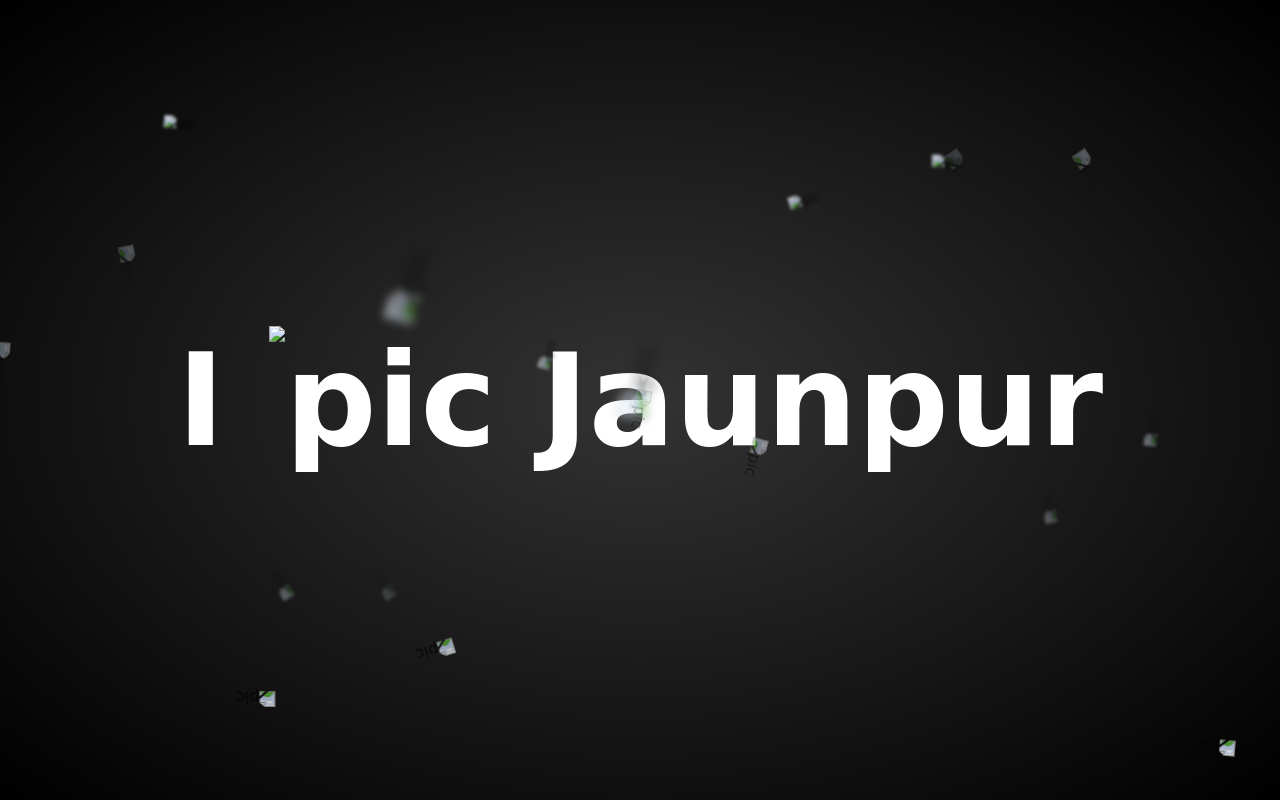
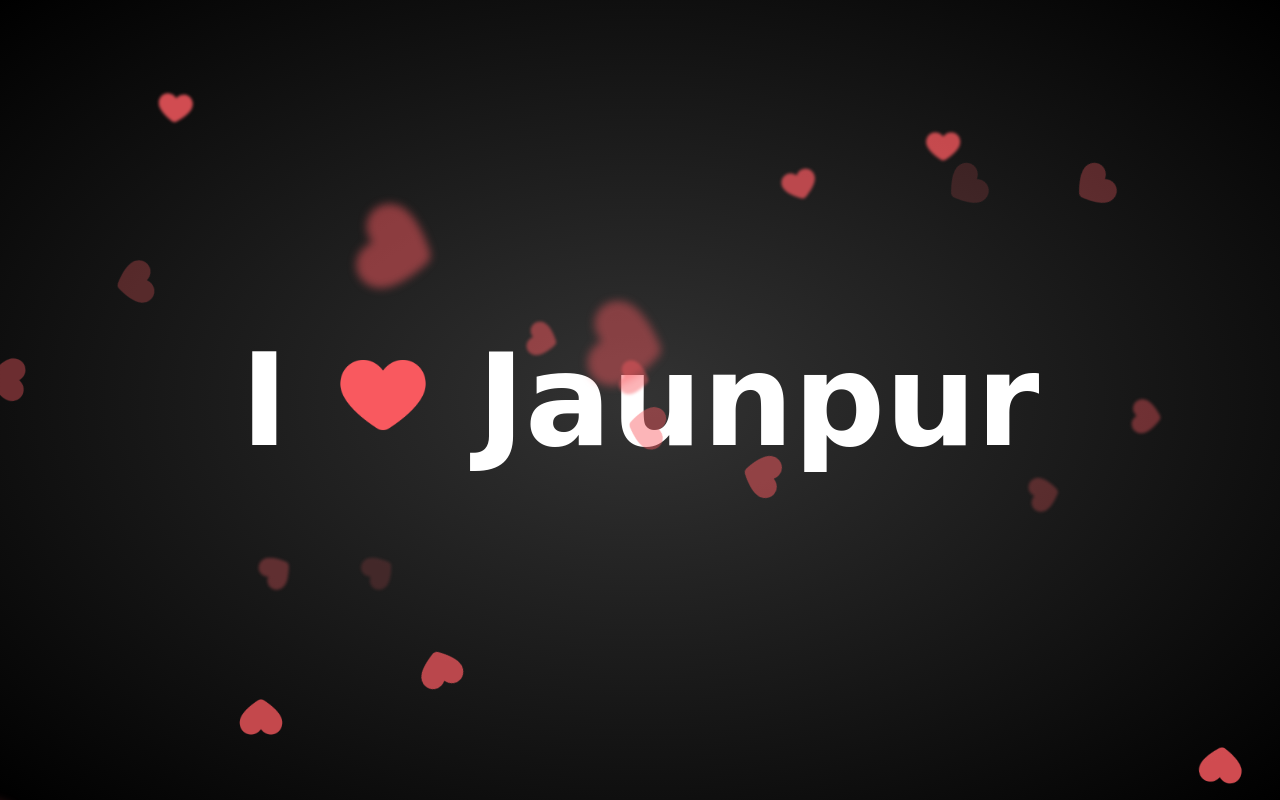
Before and after one commit to prajapatiraj8212/ilovejaunpur, a plain HTML site: page index.html in a window 1280 px wide. Drawn offline with Linux system fonts and the light colour scheme.

Commit message:
heart pic bug fixed

```diff
--- a/index.html
+++ b/index.html
@@ -162,42 +162,42 @@
 
 <body>
     <section>
-        <h2>I <img src="../htmlprgapp/heart.png" alt="pic"> Jaunpur </h2>
+        <h2>I <img src="./heart.png" alt="pic"> Jaunpur </h2>
         <div class="set">
-            <div> <img src="../htmlprgapp/heart.png" alt="pic"></div>
-            <div> <img src="../htmlprgapp/heart.png" alt="pic"></div>
-            <div> <img src="../htmlprgapp/heart.png" alt="pic"></div>
-            <div> <img src="../htmlprgapp/heart.png" alt="pic"></div>
-            <div> <img src="../htmlprgapp/heart.png" alt="pic"></div>
-            <div> <img src="../htmlprgapp/heart.png" alt="pic"></div>
-            <div> <img src="../htmlprgapp/heart.png" alt="pic"></div>
-            <div> <img src="../htmlprgapp/heart.png" alt="pic"></div>
-            <div> <img src="../htmlprgapp/heart.png" alt="pic"></div>
-            <div> <img src="../htmlprgapp/heart.png" alt="pic"></div>
+            <div> <img src="./heart.png" alt="pic"></div>
+            <div> <img src="./heart.png" alt="pic"></div>
+            <div> <img src="./heart.png" alt="pic"></div>
+            <div> <img src="./heart.png" alt="pic"></div>
+            <div> <img src="./heart.png" alt="pic"></div>
+            <div> <img src="./heart.png" alt="pic"></div>
+            <div> <img src="./heart.png" alt="pic"></div>
+            <div> <img src="./heart.png" alt="pic"></div>
+            <div> <img src="./heart.png" alt="pic"></div>
+            <div> <img src="./heart.png" alt="pic"></div>
         </div>
         <div class="set set2">
-            <div> <img src="../htmlprgapp/heart.png" alt="pic"></div>
-            <div> <img src="../htmlprgapp/heart.png" alt="pic"></div>
-            <div> <img src="../htmlprgapp/heart.png" alt="pic"></div>
-            <div> <img src="../htmlprgapp/heart.png" alt="pic"></div>
-            <div> <img src="../htmlprgapp/heart.png" alt="pic"></div>
-            <div> <img src="../htmlprgapp/heart.png" alt="pic"></div>
-            <div> <img src="../htmlprgapp/heart.png" alt="pic"></div>
-            <div> <img src="../htmlprgapp/heart.png" alt="pic"></div>
-            <div> <img src="../htmlprgapp/heart.png" alt="pic"></div>
-            <div> <img src="../htmlprgapp/heart.png" alt="pic"></div>
+            <div> <img src="./heart.png" alt="pic"></div>
+            <div> <img src="./heart.png" alt="pic"></div>
+            <div> <img src="./heart.png" alt="pic"></div>
+            <div> <img src="./heart.png" alt="pic"></div>
+            <div> <img src="./heart.png" alt="pic"></div>
+            <div> <img src="./heart.png" alt="pic"></div>
+            <div> <img src="./heart.png" alt="pic"></div>
+            <div> <img src="./heart.png" alt="pic"></div>
+            <div> <img src="./heart.png" alt="pic"></div>
+            <div> <img src="./heart.png" alt="pic"></div>
         </div>
         <div class="set set3">
-            <div> <img src="../htmlprgapp/heart.png" alt="pic"></div>
-            <div> <img src="../htmlprgapp/heart.png" alt="pic"></div>
-            <div> <img src="../htmlprgapp/heart.png" alt="pic"></div>
-            <div> <img src="../htmlprgapp/heart.png" alt="pic"></div>
-            <div> <img src="../htmlprgapp/heart.png" alt="pic"></div>
-            <div> <img src="../htmlprgapp/heart.png" alt="pic"></div>
-            <div> <img src="../htmlprgapp/heart.png" alt="pic"></div>
-            <div> <img src="../htmlprgapp/heart.png" alt="pic"></div>
-            <div> <img src="../htmlprgapp/heart.png" alt="pic"></div>
-            <div> <img src="../htmlprgapp/heart.png" alt="pic"></div>
+            <div> <img src="./heart.png" alt="pic"></div>
+            <div> <img src="./heart.png" alt="pic"></div>
+            <div> <img src="./heart.png" alt="pic"></div>
+            <div> <img src="./heart.png" alt="pic"></div>
+            <div> <img src="./heart.png" alt="pic"></div>
+            <div> <img src="./heart.png" alt="pic"></div>
+            <div> <img src="./heart.png" alt="pic"></div>
+            <div> <img src="./heart.png" alt="pic"></div>
+            <div> <img src="./heart.png" alt="pic"></div>
+            <div> <img src="./heart.png" alt="pic"></div>
         </div>
     </section>
 </body>
```
Also changed, not shown: heart.png (added).
